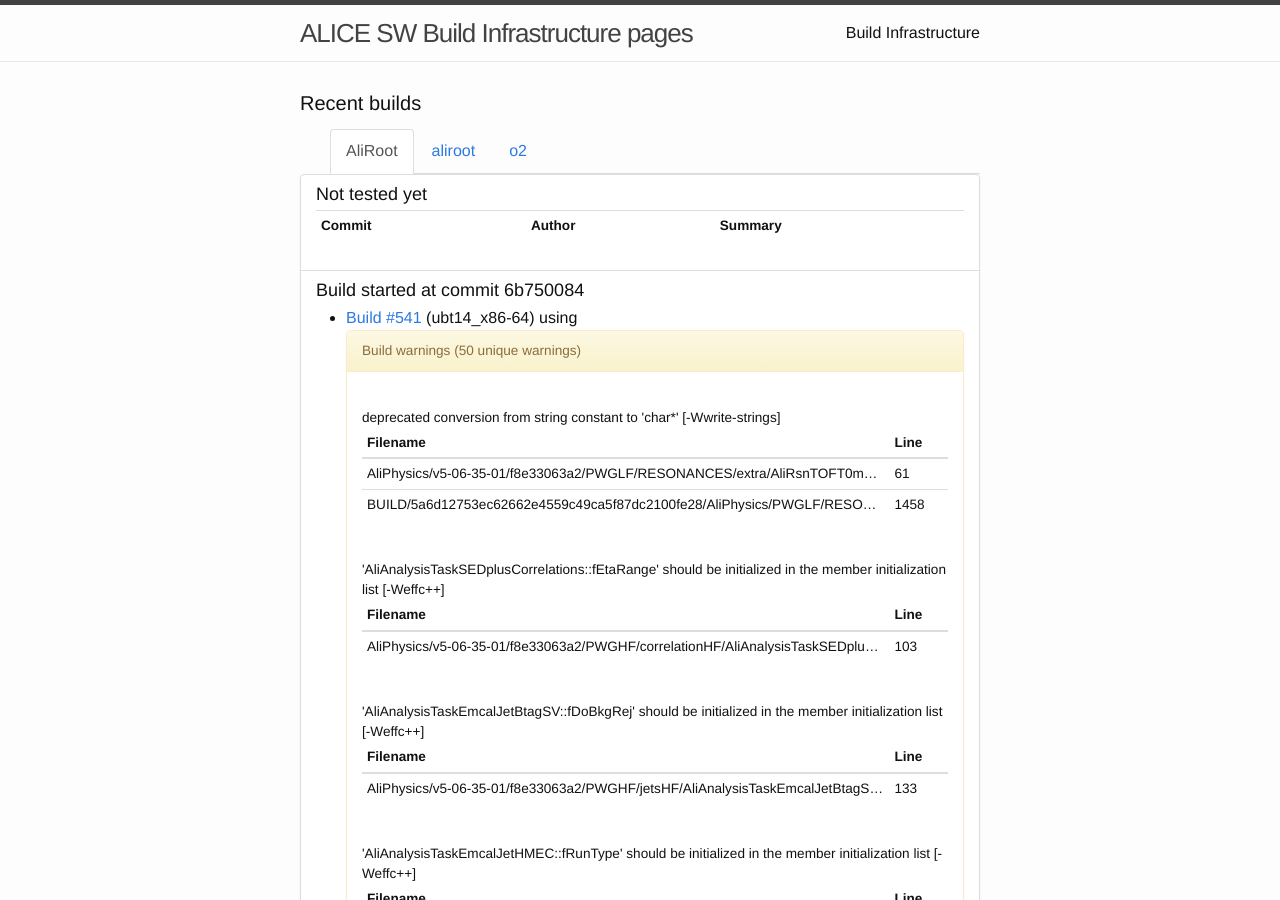
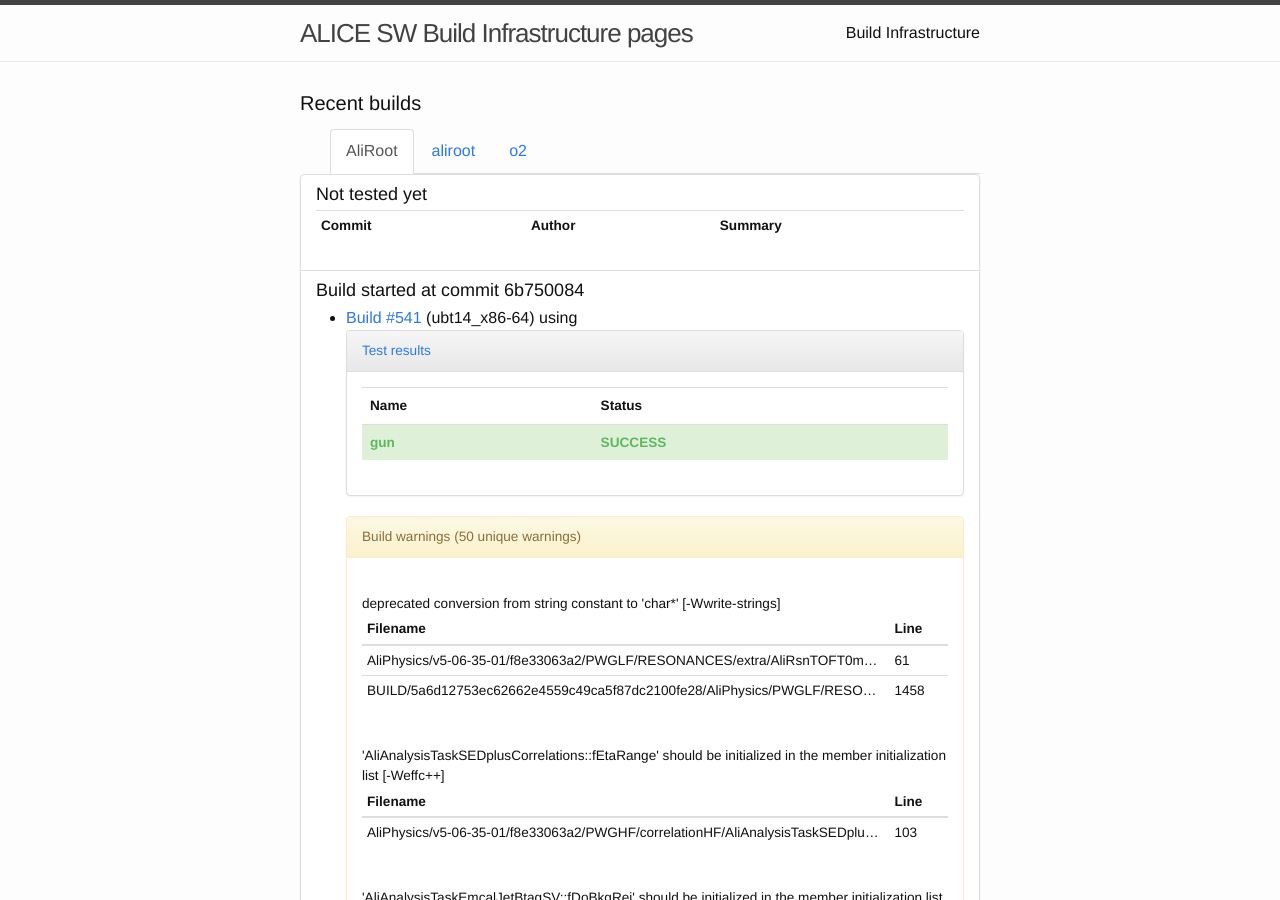
Before and after one commit to alisw/alisw.github.io, a Jekyll site: the page built from index.html, in a window 1280 px wide and 900 px high. Built offline with Jekyll 4.4.1, drawn with Linux system fonts in a browser that asks for light colours; nearby versions of some CDN libraries.

Commit message:
Updated results.

```diff
--- a/_data/build.json
+++ b/_data/build.json
@@ -162,6 +162,8 @@
                                 }
                               } ]
                             }
+                          }, {
+                            "key" : "test_status"
                           } ]
                         }
                       } ]
--- a/_data/tests_status.json
+++ b/_data/tests_status.json
@@ -37,6 +37,18 @@
             }
           } ]
         }
+      }, {
+        "key" : "541",
+        "by_name" : {
+          "buckets" : [ {
+            "key" : "gun",
+            "status" : {
+              "buckets" : [ {
+                "key" : "SUCCESS"
+              } ]
+            }
+          } ]
+        }
       } ]
     }
   }
```
